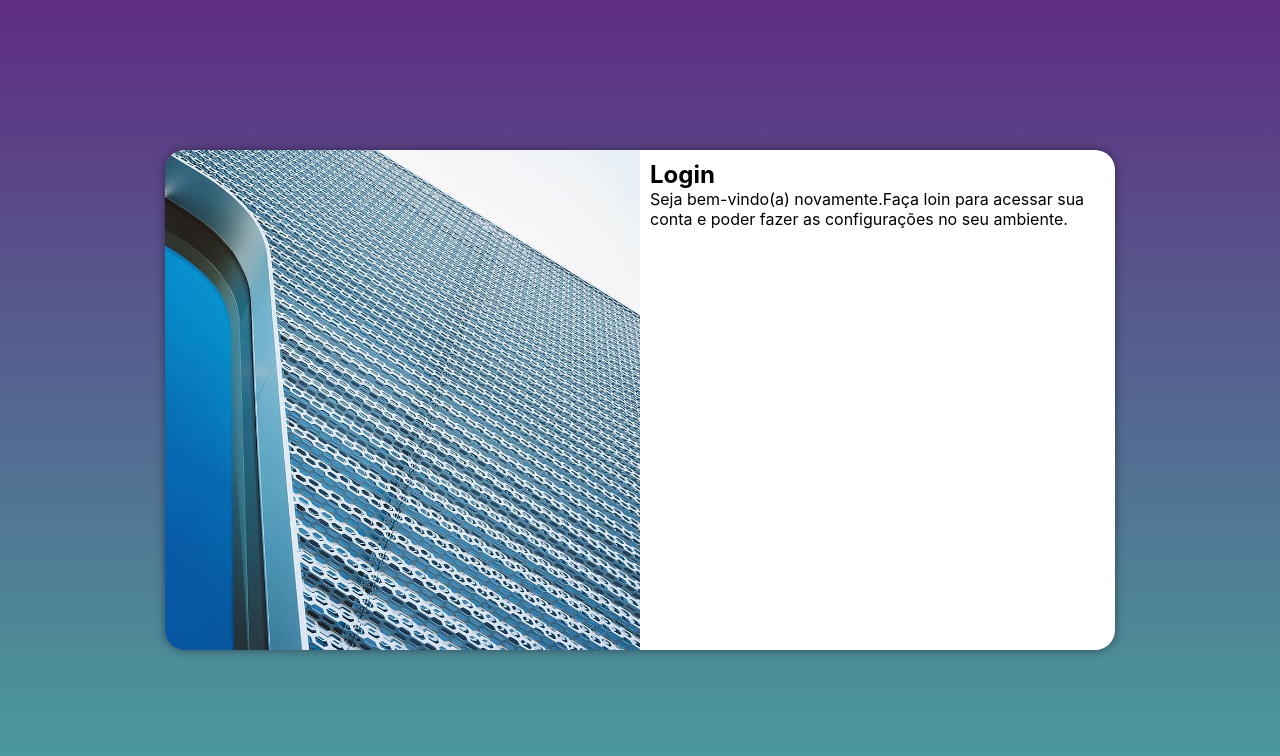
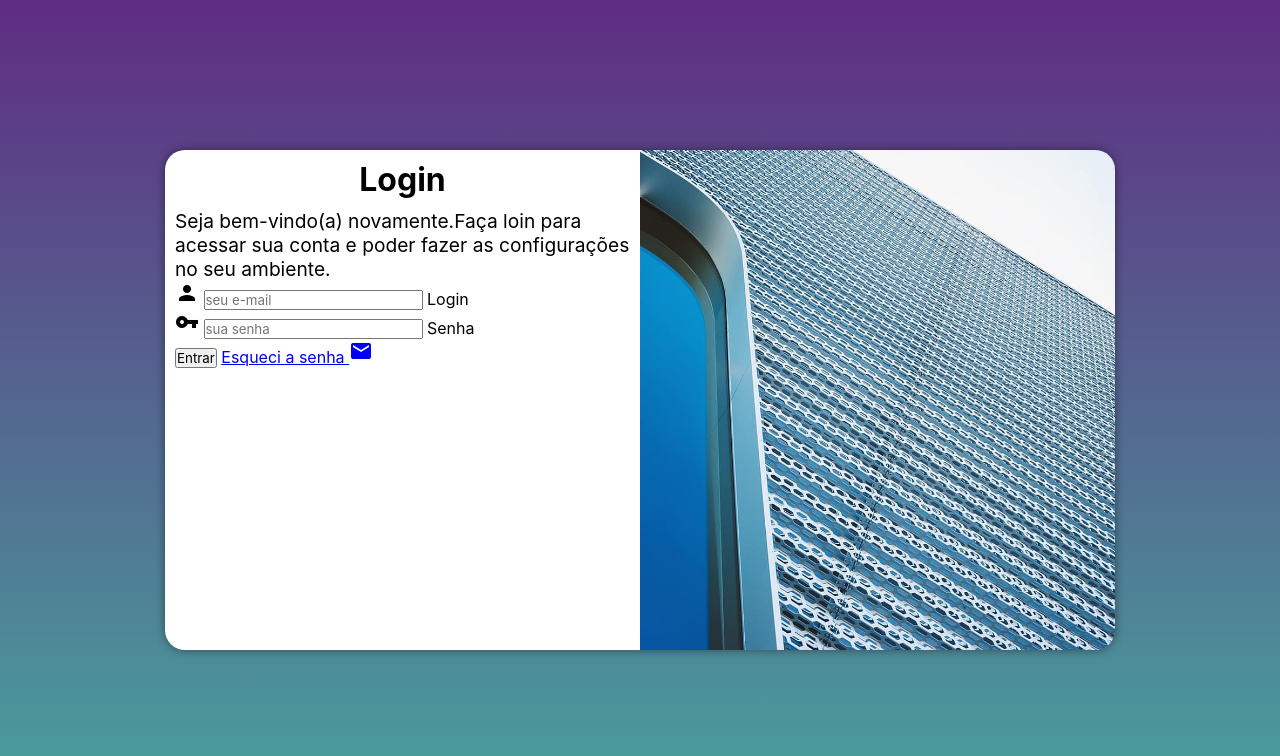
Before and after one commit to alexprogramador/projeto-login, a plain HTML site: page index.html in a window 1280 px wide. Drawn offline with Linux system fonts and the light colour scheme.

Commit message:
adiciomei o forrmulario

```diff
--- a/estilos/media-query.css
+++ b/estilos/media-query.css
@@ -41,13 +41,21 @@ Grandes telas acima de 1200px
     }
 
     section#login >  div#imagem {
-        float: left;
+        float: right;
         width: 50%;
         height: 100%;
     }
 
     section#login > div#formulario {
-        float: right;
+        float: left;
         width: 50%;
     }
+
+    div#formulario > h1 {
+        font-size: 2em;
+    }
+
+    div#formulario > p {
+        font-size: 1.2em;
+    }
 }
--- a/estilos/style.css
+++ b/estilos/style.css
@@ -54,3 +54,12 @@ section#login >  div#formulario {
     display: block;
     padding: 10px;
 }
+
+div#formulario > h1 {
+    text-align: center;
+    margin-bottom: 10px;
+}
+
+div#formulario > p {
+    font-size: 0.8em;
+}
--- a/index.html
+++ b/index.html
@@ -5,6 +5,7 @@
     <meta http-equiv="X-UA-Compatible" content="IE=edge">
     <meta name="viewport" content="width=device-width, initial-scale=1.0">
     <title>Login</title>
+    <link href="https://fonts.googleapis.com/icon?family=Material+Icons" rel="stylesheet">
     <link rel="stylesheet" href="estilos/style.css">
     <link rel="stylesheet" href="estilos/media-query.css">
 </head>
@@ -17,8 +18,21 @@
             <div id="formulario">
                 <h1>Login</h1>
                 <p>Seja bem-vindo(a) novamente.Faça loin para acessar sua conta e poder fazer as configurações no seu ambiente.</p>
-                <form action="login.php" method="post">
-
+                <form action="login.php" method="post" autocomplete="on">
+                    <div class="campo">
+                        <i class="material-icons">person</i>
+                        <input type="email" name="login" id="ilogin" placeholder="seu e-mail" autocomplete="email" required maxlength="30">
+                        <label for="ilogin">Login</label>
+                    </div>
+                    <div class="campo">
+                        <i class="material-icons">vpn_key</i>
+                        <input type="passeword" name="senha" id="isenha" placeholder="sua senha" autocomplete="current-password" required minlength="6" maxlength="20">
+                        <label for="isenha">Senha</label>
+                    </div>
+                    <input type="submit" value="Entrar">
+                    <a href="esqueci.html">
+                    Esqueci a senha <i class="material-icons">mail</i>
+                </a>
                 </form>
             </div>
         </section>
```
